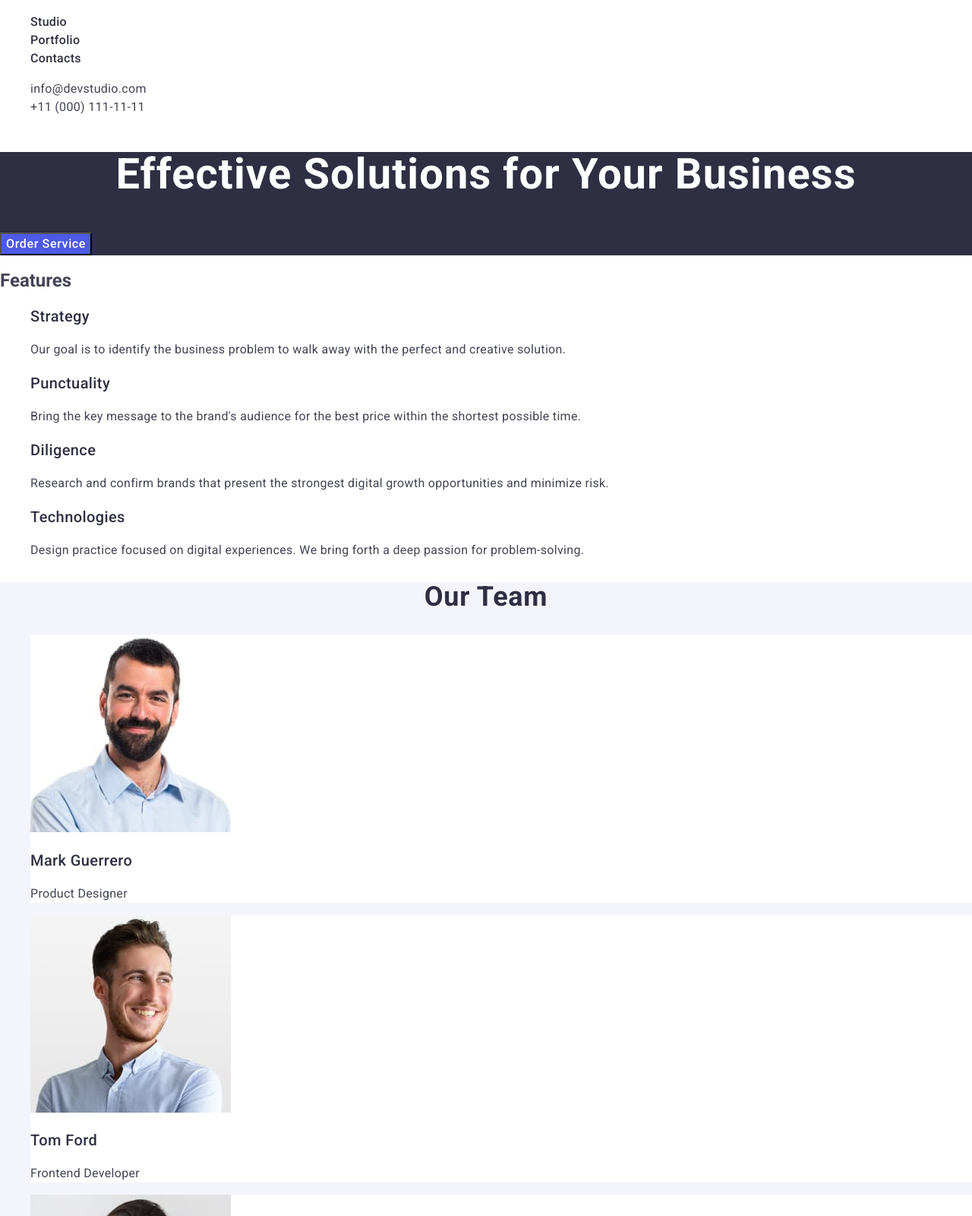
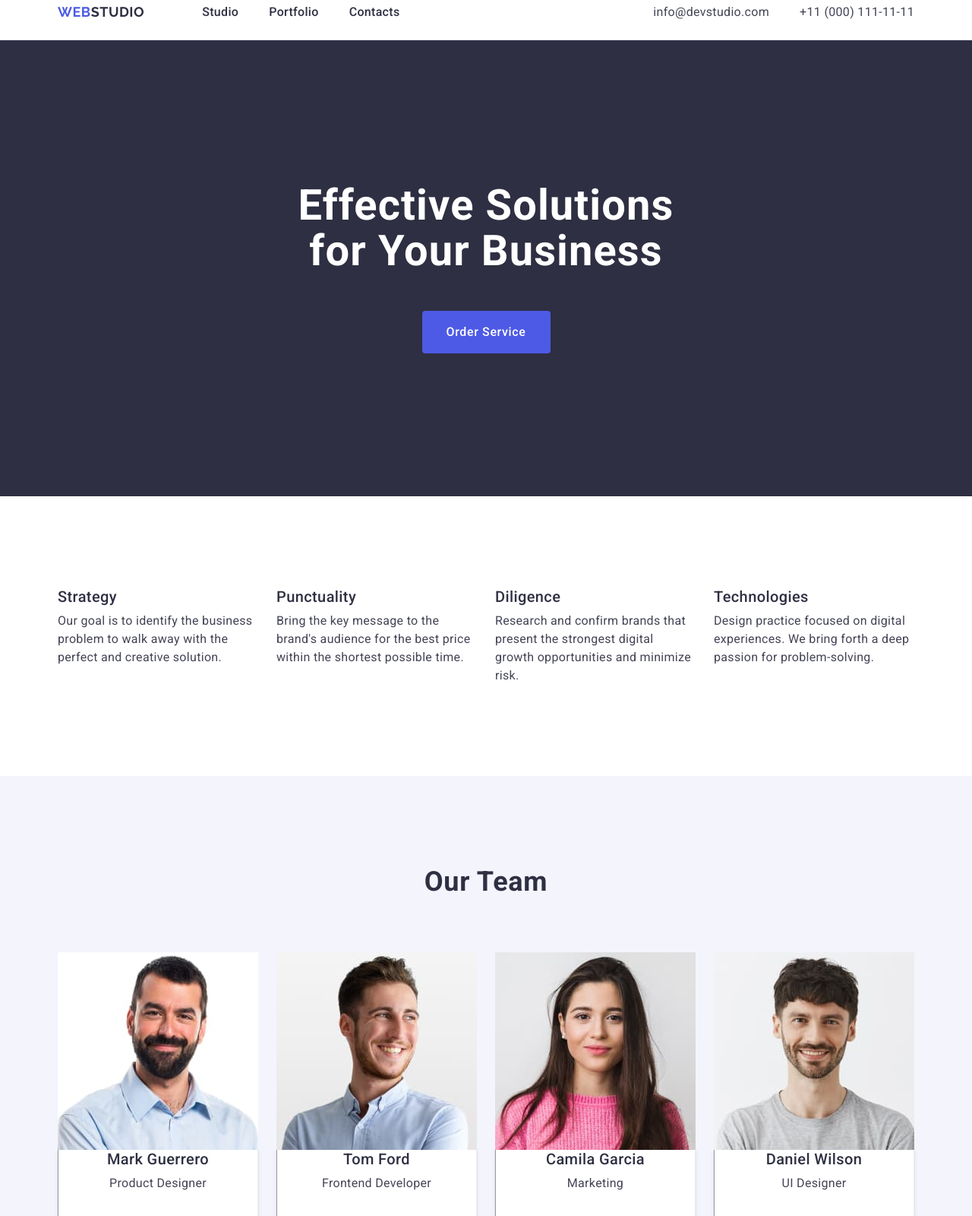
Before and after one commit to VeronikaStovbun/goit-markup-hw-03, a plain HTML site: page index.html in a window 1280 px wide. Shown: the part 20-1620 px from the top of the page at 76% size. Drawn offline with nearby package versions, Linux system fonts and the light colour scheme.

Commit message:
styles geometry

```diff
--- a/css/styles.css
+++ b/css/styles.css
@@ -1,63 +1,157 @@
-
-
-
-body{font-family: "Roboto", sans-serif;
+body {
+  font-family: "Roboto", sans-serif;
   color: #434455;
   background-color: #fff;
 }
 
-ul, ol {list-style-type: none;}
-a {text-decoration: none;}
+ul,
+ol {
+  list-style-type: none;
+  margin: 0;
+  padding: 0;
+}
 
-.logo {font-family: "Raleway", sans-serif;
+h1,
+h2,
+h3,
+h4,
+h5,
+h6,
+p {
+  margin: 0;
+}
+
+a {
+  text-decoration: none;
+}
+
+.container {
+  max-width: 1158px;
+  padding: 0 15px;
+  margin: 0 auto;
+}
+img {
+  display: block;
+}
+.visually-hidden {
+  position: absolute;
+  width: 1px;
+  height: 1px;
+  margin: -1px;
+  border: 0;
+  padding: 0;
+
+  white-space: nowrap;
+  clip-path: inset(100%);
+  clip: rect(0 0 0 0);
+  overflow: hidden;
+}
+
+.padding-for-section {
+  padding-top: 120px;
+  padding-bottom: 120px;
+}
+
+.page-header {
+  border-bottom: 1px solid #e7e9fc;
+}
+
+.header-container {
+  display: flex;
+  align-items: center;
+}
+
+.header-nav {
+  display: flex;
+  align-items: center;
+}
+
+.nav-list {
+  display: flex;
+  align-items: center;
+  gap: 40px;
+}
+
+.contacts-list {
+  display: flex;
+  align-items: center;
+  gap: 40px;
+}
+
+.logo {
+  font-family: "Raleway", sans-serif;
   font-weight: 700;
   font-size: 18px;
   line-height: 1.17;
   letter-spacing: 0.03em;
   text-transform: uppercase;
-    color: #4d5ae5;}
+  color: #4d5ae5;
+}
 
-.header-logo .logo-part {color: #2e2f42;}
+.header-logo .logo-part {
+  color: #2e2f42;
+}
+.header-logo {
+  padding: 24px 0;
+  margin-right: 76px;
+}
 .footer-logo .logo-part {
   color: #f4f4fd;
 }
 
-.nav-link{
+.nav-link {
+  padding: 24px 0;
+  display: block;
   font-weight: 500;
   font-size: 16px;
   line-height: 1.5;
   letter-spacing: 0.02em;
-    color: #2e2f42;}
+  color: #2e2f42;
+}
 
-
-
-.contacts {font-style: normal;}
-.contacts-link{
+.contacts {
+  font-style: normal;
+  margin-left: auto;
+}
+.contacts-link {
+  display: block;
+  padding: 24px 0;
   font-size: 16px;
   line-height: 1.5;
   letter-spacing: 0.02em;
-    color: #434455;}
-
-
+  color: #434455;
+}
 
 .nav-link:hover,
 .nav-link:focus,
 .contacts-link:hover,
- .contacts-link:focus {color: #404bbf;}
+.contacts-link:focus {
+  color: #404bbf;
+}
 
-
- .first-section {background-color: #2e2f42;}
- .title{
+.hero-section {
+  background-color: #2e2f42;
+  padding: 188px 0;
+}
+.title {
+  max-width: 496px;
+  margin-left: auto;
+  margin-right: auto;
   font-weight: 700;
   font-size: 56px;
   line-height: 1.07;
   letter-spacing: 0.02em;
   text-align: center;
-    color: #fff;}
+  color: #fff;
+}
 
-.first-section-btn {
-
-
+.hero-section-btn {
+  display: block;
+  min-width: 169px;
+  height: 56px;
+  margin-top: 48px;
+  margin-left: auto;
+  margin-right: auto;
   background-color: #4d5ae5;
   font-weight: 500;
   font-size: 16px;
@@ -65,72 +159,38 @@ a {text-decoration: none;}
   letter-spacing: 0.04em;
   color: #fff;
   cursor: pointer;
+  border: none;
+  border-radius: 4px;
 }
+
 .first-section-btn:hover,
-.first-section-btn:focus{background-color: #404BBF;}
-.second-section{background-color: #fff;}
-.features-title{
+.first-section-btn:focus {
+  background-color: #404bbf;
+}
+.features-section {
+  background-color: #fff;
+}
+.features-list {
+  display: flex;
+  gap: 24px;
+}
+.features-list-item {
+  width: calc ((100% - 72px) / 4);
+}
+
+.features-title {
+  margin-bottom: 8px;
   font-weight: 500;
   font-size: 20px;
   line-height: 1.2;
   letter-spacing: 0.02em;
-    color: #2e2f42;}
+  color: #2e2f42;
+  text-align: left;
+  text-transform: capitalize;
+}
 
-
-.features-title-descr{
-    font-weight: 400;
-    font-size: 16px;
-    line-height: 1.5;
-    letter-spacing: 0.02em;
-    color: #434455;}
-
-
-.third-section{background-color: #F4F4FD;}
-.team-title{
-    font-weight: 700;
-    font-size: 36px;
-    line-height: 1.11;
-    letter-spacing: 0.02em;
-    text-align: center;
-    text-transform: capitalize;
-    color: #2e2f42;}
-    .office{background-color: #fff;}
-.name{
-    font-weight: 500;
-    font-size: 20px;
-    line-height: 120%;
-    letter-spacing: 0.02em;
-
-    color: #2e2f42;}
-
-.worker-dscrp{
-    font-weight: 400;
-    font-size: 16px;
-    line-height: 1.5;
-    letter-spacing: 0.02em;
-
-    color: #434455;}
-
-.forth-section{background-color: #fff;}
-.portfolio-pictrs{
-    font-weight: 700;
-    font-size: 36px;
-    line-height: 1.11;
-    letter-spacing: 0.02em;
-    text-align: center;
-    text-transform: capitalize;
-    color: #2e2f42;}
-
-.example{
-    font-weight: 500;
-    font-size: 20px;
-    line-height: 1.2;
-    letter-spacing: 0.02em;
-    color: #2e2f42;}
-
-
-
- .example-dscr{
+.features-title-descr {
+  max-width: 264px;
   font-weight: 400;
   font-size: 16px;
   line-height: 1.5;
@@ -138,10 +198,123 @@ letter-spacing: 0.02em;
   color: #434455;
 }
 
-.page-footer{background-color: #2e2f42;}
-.footer-text{
+.ourteam-section {
+  background-color: #f4f4fd;
+}
+.team-title {
+  margin-bottom: 72px;
+  font-weight: 700;
+  font-size: 36px;
+  line-height: 1.11;
+  letter-spacing: 0.02em;
+  text-align: center;
+  text-transform: capitalize;
+  color: #2e2f42;
+}
+
+.office {
+  background-color: #fff;
+  width: calc((100% - 72px) / 4);
+  border-radius: 0px 0px 4px 4px;
+}
+
+.team-list {
+  display: flex;
+  max-width: 1158px;
+  gap: 24px;
+}
+
+.name {
+  text-align: center;
+  margin-bottom: 8px;
+  font-weight: 500;
+  font-size: 20px;
+  line-height: 1.2;
+  letter-spacing: 0.02em;
+
+  color: #2e2f42;
+}
+
+.our-team-info {
+  padding: 0 0 32px 0;
+  border: 1px inset;
+  border-top: none;
+  box-shadow: 0 2px 1px 0 rgba(46, 47, 66, 0.08),
+    0 1px 1px 0 rgba(46, 47, 66, 0.16), 0 1px 6px 0 rgba(46, 47, 66, 0.08);
+  background: #fff;
+}
+
+.worker-dscrp {
   font-weight: 400;
   font-size: 16px;
   line-height: 1.5;
   letter-spacing: 0.02em;
-    color: #f4f4fd;}
+  text-align: center;
+
+  color: #434455;
+}
+
+.portfolio-section {
+  background-color: #fff;
+}
+
+.portfolio-list {
+  display: flex;
+  column-gap: 24px;
+  row-gap: 48px;
+  flex-wrap: wrap;
+  justify-content: space-between;
+}
+
+.portfolio-list-item {
+  width: calc ((100% - 48px) / 3);
+}
+
+.portfolio-section-title {
+  font-weight: 700;
+  font-size: 36px;
+  line-height: 1.11;
+  letter-spacing: 0.02em;
+  text-align: center;
+  text-transform: capitalize;
+  color: #2e2f42;
+  margin-bottom: 72px;
+}
+
+.example {
+  text-align: left;
+  margin-bottom: 8px;
+  font-weight: 500;
+  font-size: 20px;
+  line-height: 1.2;
+  letter-spacing: 0.02em;
+  color: #2e2f42;
+}
+
+.example-dscr {
+  font-weight: 400;
+  font-size: 16px;
+  line-height: 1.5;
+  letter-spacing: 0.02em;
+  color: #434455;
+}
+
+.portfolio-list-info {
+  padding: 32px 16px;
+  border: 1px solid #e7e9fc;
+  border-top: none;
+}
+
+.page-footer {
+  background-color: #2e2f42;
+  padding: 100px 0px;
+}
+.footer-text {
+  max-width: 264px;
+  padding-bottom: 100px;
+  font-weight: 400;
+  font-size: 16px;
+  line-height: 1.5;
+  letter-spacing: 0.02em;
+  color: #f4f4fd;
+}
--- a/index.html
+++ b/index.html
@@ -21,6 +21,7 @@
   </head>
   <body>
     <header class="page-header">
+      <div class="container header-container">
         <nav class="header-nav">
           <a class="logo header-logo" href="./index.html"
             >Web<span class="logo-part">Studio</span>
@@ -47,38 +48,43 @@
             </li>
           </ul>
         </address>
+      </div>
     </header>
 
     <main>
-      <section class="first-section">
+      <section class="hero-section">
+        <div class="container">
           <h1 class="title">Effective Solutions for Your Business</h1>
-        <button type="button" class="first-section-btn">Order Service</button>
+          <button type="button" class="hero-section-btn">Order Service</button>
+        </div>
       </section>
-      <section class="second-section">
-        <h2>Features</h2>
-        <ul>
-          <li class="features-list">
+
+      <section class="features-section padding-for-section">
+        <div class="container">
+          <h2 class="visually-hidden">Features</h2>
+          <ul class="features-list">
+            <li class="features-list-item">
               <h3 class="features-title">Strategy</h3>
               <p class="features-title-descr">
-              Our goal is to identify the business problem to walk away with the
-              perfect and creative solution.
+                Our goal is to identify the business problem to walk away with
+                the perfect and creative solution.
               </p>
             </li>
-          <li class="features-list">
+            <li class="features-list-item">
               <h3 class="features-title">Punctuality</h3>
               <p class="features-title-descr">
                 Bring the key message to the brand's audience for the best price
                 within the shortest possible time.
               </p>
             </li>
-          <li class="features-list">
+            <li class="features-list-item">
               <h3 class="features-title">Diligence</h3>
               <p class="features-title-descr">
                 Research and confirm brands that present the strongest digital
                 growth opportunities and minimize risk.
               </p>
             </li>
-          <li class="features-list">
+            <li class="features-list-item">
               <h3 class="features-title">Technologies</h3>
               <p class="features-title-descr">
                 Design practice focused on digital experiences. We bring forth a
@@ -86,70 +92,88 @@
               </p>
             </li>
           </ul>
+        </div>
       </section>
-      <section class="third-section">
+
+      <section class="ourteam-section padding-for-section">
+        <div class="container">
           <h2 class="team-title">Our Team</h2>
 
-        <ul>
+          <ul class="team-list">
             <li class="office">
               <img
+                class="our-team-img"
                 src="./images/men1.jpg"
                 alt="Picture of a men"
                 width="264"
                 height="260"
               />
+              <div class="our-team-info">
                 <h3 class="name">Mark Guerrero</h3>
                 <p class="worker-dscrp">Product Designer</p>
+              </div>
             </li>
 
             <li class="office">
               <img
+                class="our-team-img"
                 src="./images/men2.jpg"
                 alt="Picture of a men"
                 width="264"
                 height="260"
               />
+              <div class="our-team-info">
                 <h3 class="name">Tom Ford</h3>
                 <p class="worker-dscrp">Frontend Developer</p>
+              </div>
             </li>
 
             <li class="office">
               <img
+                class="our-team-img"
                 src="./images/women.jpg"
                 alt="Picture of a women"
                 width="264"
                 height="260"
               />
+              <div class="our-team-info">
                 <h3 class="name">Camila Garcia</h3>
                 <p class="worker-dscrp">Marketing</p>
+              </div>
             </li>
 
             <li class="office">
               <img
+                class="our-team-img"
                 src="./images/men4.jpg"
                 alt="Picture of a men"
                 width="264"
                 height="260"
               />
+              <div class="our-team-info">
                 <h3 class="name">Daniel Wilson</h3>
                 <p class="worker-dscrp">UI Designer</p>
+              </div>
             </li>
           </ul>
+        </div>
       </section>
 
-      <section class="forth-section">
-        <h2 class="portfolio-pictrs">Our Portfolio</h2>
-        <ul>
-          <li>
+      <section class="portfolio-section padding-for-section">
+        <div class="container">
+          <h2 class="portfolio-section-title">Our Portfolio</h2>
+          <ul class="portfolio-list">
+            <li class="portfolio-list-item">
               <img
                 src="./images/1.jpg"
                 alt="App picture"
                 width="360"
                 height="300"
               />
-
+              <div class="portfolio-list-info">
                 <h3 class="example">Banking App</h3>
                 <p class="example-dscr">App</p>
+              </div>
             </li>
 
             <li>
@@ -159,8 +183,10 @@
                 width="360"
                 height="300"
               />
+              <div class="portfolio-list-info">
                 <h3 class="example">Cashless Payment</h3>
                 <p class="example-dscr">Marketing</p>
+              </div>
             </li>
 
             <li>
@@ -170,8 +196,10 @@
                 width="360"
                 height="300"
               />
+              <div class="portfolio-list-info">
                 <h3 class="example">Meditation App</h3>
                 <p class="example-dscr">App</p>
+              </div>
             </li>
 
             <li>
@@ -181,8 +209,10 @@
                 width="360"
                 height="300"
               />
+              <div class="portfolio-list-info">
                 <h3 class="example">Taxi Service</h3>
                 <p class="example-dscr">Marketing</p>
+              </div>
             </li>
 
             <li>
@@ -192,8 +222,10 @@
                 width="360"
                 height="300"
               />
+              <div class="portfolio-list-info">
                 <h3 class="example">Screen Illustrations</h3>
                 <p class="example-dscr">Design</p>
+              </div>
             </li>
 
             <li>
@@ -203,21 +235,26 @@
                 width="360"
                 height="300"
               />
+              <div class="portfolio-list-info">
                 <h3 class="example">Online Courses</h3>
                 <p class="example-dscr">Marketing</p>
+              </div>
             </li>
           </ul>
+        </div>
       </section>
     </main>
 
     <footer class="page-footer">
+      <div class="container">
         <a class="logo footer-logo" href="./index.html"
           >Web<span class="logo-part">Studio</span>
         </a>
         <p class="footer-text">
-        Increase the flow of customers and sales for your business with digital
-        marketing & growth solutions.
+          Increase the flow of customers and sales for your business with
+          digital marketing & growth solutions.
         </p>
+      </div>
     </footer>
   </body>
 </html>
```
Lines whose indentation alone changed are shown as unchanged.
